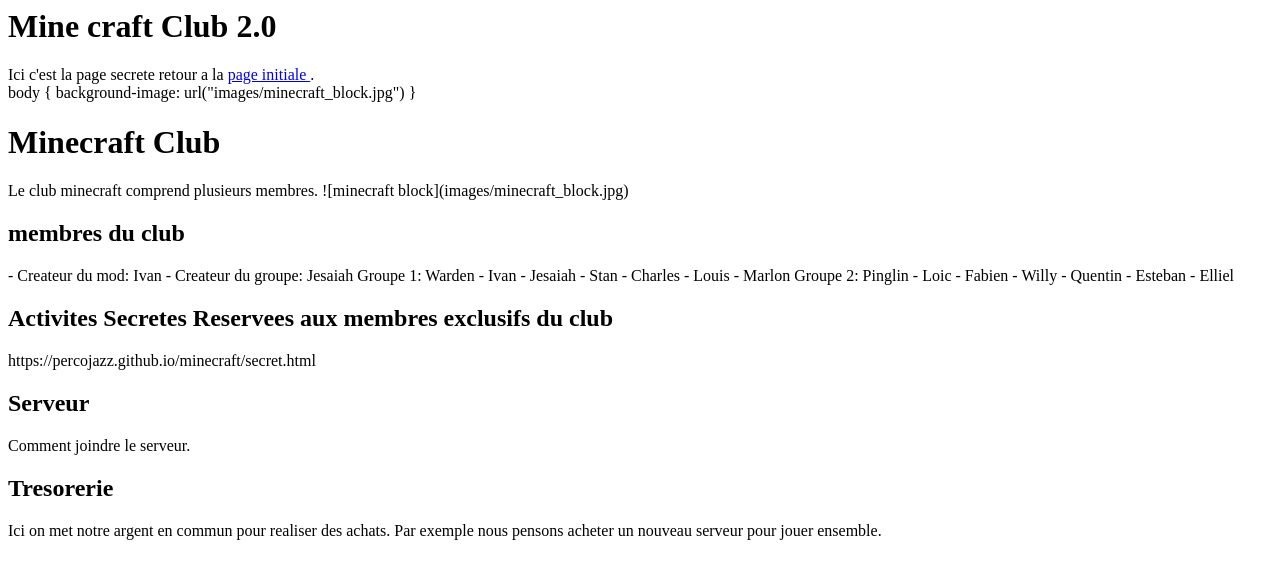
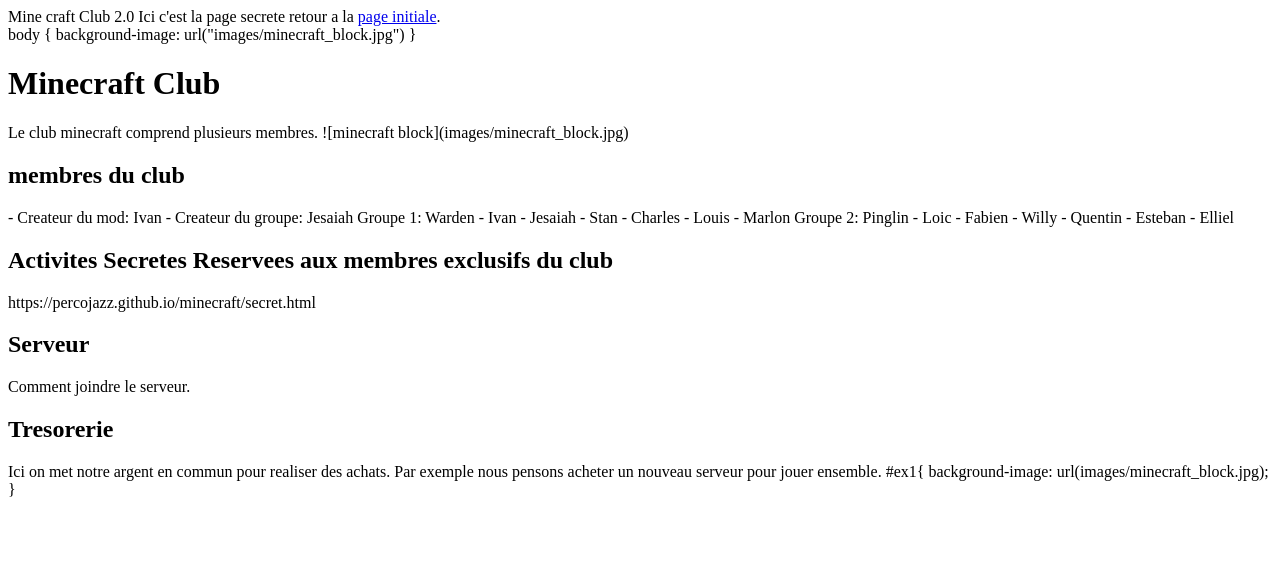
Before and after one commit to percojazz/minecraft, a plain HTML site: page secret.html in a window 1280 px wide. Drawn offline with Linux system fonts and the light colour scheme.

Commit message:
test html

```diff
--- a/secret.html
+++ b/secret.html
@@ -1,11 +1,10 @@
 
+<html>
+    <head>Mine craft Club 2.0</head>
+        <body> Ici c'est la page secrete
 
-
-<h1>Mine craft Club 2.0</h1>
-<div>
-    Ici c'est la page secrete
-
-    retour a la <a href="https://percojazz.github.io/minecraft/index.md"> page initiale </a>.
+    retour a la <a href="https://percojazz.github.io/minecraft/index.md">page initiale</a>.
+<div id="ex1">
 </div>
 
 body { background-image: url("images/minecraft_block.jpg") }
@@ -48,3 +47,10 @@ Comment joindre le serveur.
 
 Ici on met notre argent en commun pour realiser des achats.
 Par exemple nous pensons acheter un nouveau serveur pour jouer ensemble.
+
+</body>
+</html>
+
+#ex1{
+    background-image: url(images/minecraft_block.jpg);
+}
```
